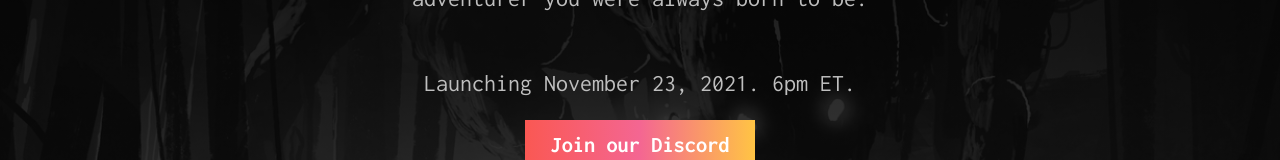
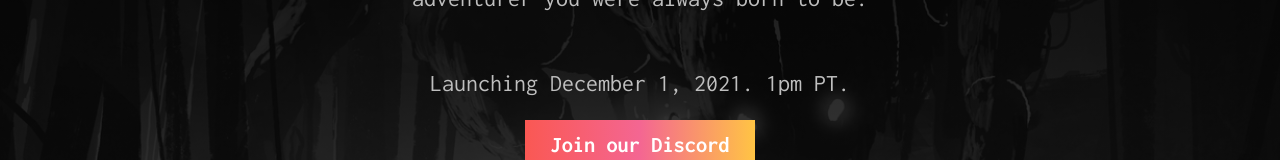
Before and after one commit to haby-llc/adventure.haby.io, a React (Create React App) app: page / in a window 1280 px wide. Shown: the part 376-536 px from the top of the page. Built offline with nearby package versions, Linux system fonts and the light colour scheme.

Commit message:
Update launch date

```diff
--- a/src/components/ComingSoon.js
+++ b/src/components/ComingSoon.js
@@ -7,7 +7,7 @@
   return (
     <div className={`coming-soon ${isMobile ? "side-padding-mobile" : "side-padding"}`}>
       <p className="coming-soon-text monospace-font">
-        Launching November 23, 2021. 6pm ET.
+        Launching December 1, 2021. 1pm PT.
       </p>
       <div className="cta">
         <a
```
